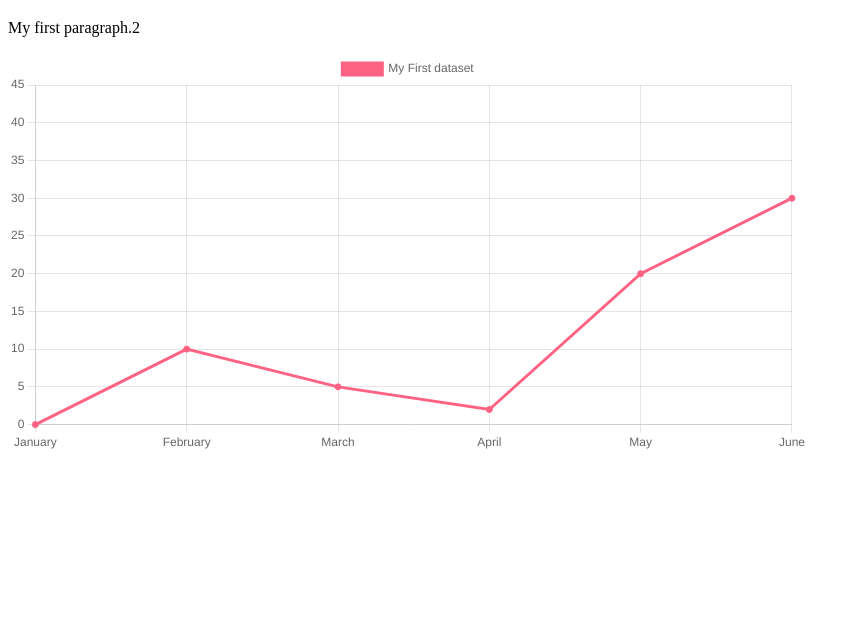
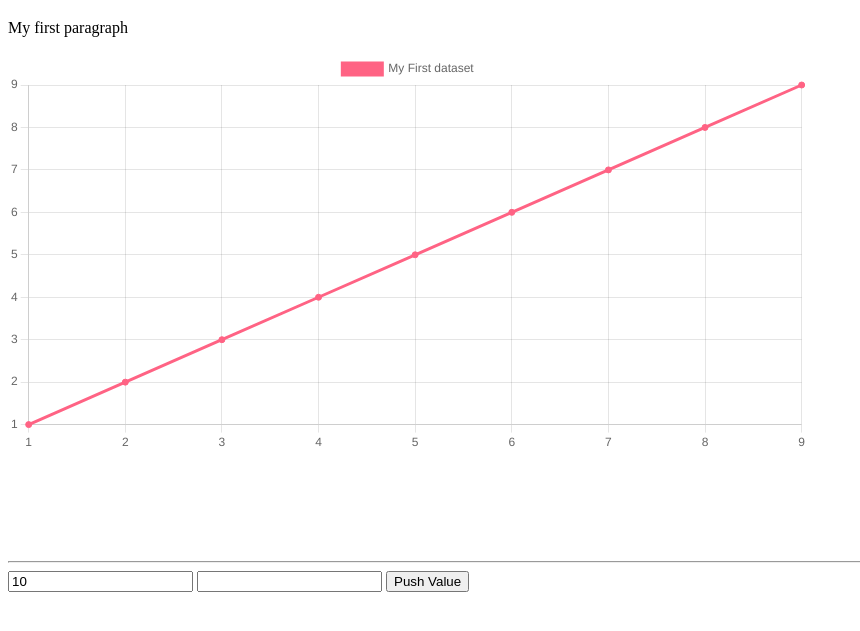
Before and after one commit to PlusMetha/Machine_Predictive, a website: page index.html in a window 1280 px wide. Shown: the part 61-692 px from the top of the page, without its empty margins (0-860 px from the left). Drawn offline with nearby package versions, Linux system fonts and the light colour scheme; no server answers.

Commit message:
Smart Chart
https://www.youtube.com/watch?v=L3o_IEbfCRY

```diff
--- a/index.html
+++ b/index.html
@@ -4,20 +4,44 @@
 <body>
 
     <h1>My First Heading</h1>
-  <p>My first paragraph.2</p>
+    <p>My first paragraph</p>
     <div style="height: 500px; width: 800px;">
         <canvas id="myChart"></canvas>
     </div>
+
+    <hr>
+    <input id="pushvalue" value="10" type="number">
+    <input id="pushlable"  type="number">
+    <button id="push"> Push Value</button>
+
+
+    <script>
+        //https://blynk.cloud/external/api/get?token=rcTY2MUJRcmfnG0s36Q6fnl2qTE6ZHUD&v5
+        fetch("https://blynk.cloud/external/api/get?token=rcTY2MUJRcmfnG0s36Q6fnl2qTE6ZHUD&v5")
+            .then(function (response) {
+                return response.json() // แปลงข้อมูลที่ได้เป็น json
+            })
+            .then(function (data) {
+                console.log(data); // แสดงข้อมูล JSON จาก then ข้างบน
+            })
+
+
+    </script>
+
     <script src="https://cdn.jsdelivr.net/npm/chart.js"></script>
 
     <script>
         const labels = [
-      'January',
-      'February',
-      'March',
-      'April',
-      'May',
-      'June',
+            '1',
+            '2',
+            '3',
+            '4',
+            '5',
+            '6',
+            '7',
+            '8',
+            '9',
+
         ];
 
         const data = {
@@ -26,7 +50,9 @@
                 label: 'My First dataset',
                 backgroundColor: 'rgb(255, 99, 132)',
                 borderColor: 'rgb(255, 99, 132)',
-        data: [0, 10, 5, 2, 20, 30, 45],
+                data: [1, 2, 3, 4, 5, 6, 7, 8, 9,],
+                spanGaps: true, //ทำให้ค่าที่หายไปแสดง
+                showLine: true, //ทำให้ค่าที่หายไปแสดง
             }]
         };
 
@@ -35,6 +61,24 @@
             data: data,
             options: {}
         };
+
+
+        const push  = document.getElementById('push');
+        push.addEventListener("click", pushValueChart)
+        // console.log(pushValue.value);
+
+        function pushValueChart(){
+            //console.log(myChart.data.datasets[0].data); ตัวอย่างแสดงค่า
+            //myChart.data.datasets[0].data.push(5); ตัวอย่างเพิ่มค่า
+            const pushValue = document.getElementById('pushvalue');
+            const pushLable = document.getElementById('pushlable');
+            myChart.data.datasets[0].data.push(pushValue.value);
+            myChart.data.labels.push(pushlable.value);
+            //console.log(myChart.data.datasets[0].data);
+            //console.log(myChart.data.datasets[0].data.push(pushValue.value));
+            myChart.update();
+        }
+
     </script>
     <script>
         const myChart = new Chart(
```
Lines whose indentation alone changed are shown as unchanged.
